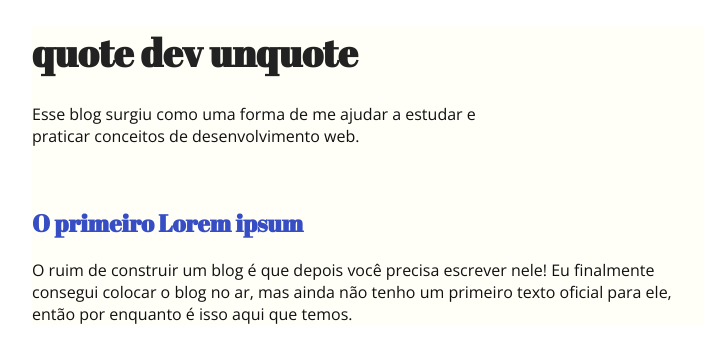
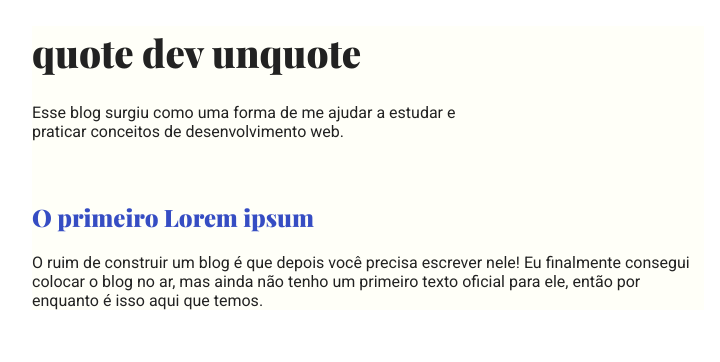
Before and after one commit to daycampos/quotedevunquote, a React app: page / in a window 1280 px wide. Shown: the top 362 px of the page, without its empty margins (272-992 px from the left). Built offline with nearby package versions, Linux system fonts and the light colour scheme.

Commit message:
Alterando tipografia e alguns estilos

```diff
--- /dev/null
+++ b/components/Avatar.js
@@ -0,0 +1,11 @@
+/** @jsx jsx */
+import React from 'react';
+import {jsx} from '@emotion/core';
+
+export default class Avatar extends React.Component{
+    render(){
+        return(
+            <img src={'../media/stryker.jpeg'} alt={''} />
+        );
+    }
+}
--- a/components/Bio.js
+++ b/components/Bio.js
@@ -1,16 +1,18 @@
+/** @jsx jsx */
 import React from 'react';
-import styled from '@emotion/styled';
+import {jsx} from '@emotion/core';
 
 class Bio extends React.PureComponent{
     render(){
-        const Bio = styled.aside`
-            font-size:1em;
-            max-width:450px;
-        `
         return(
-            <Bio>
+            <aside
+                css={{
+                    fontSize:'1em',
+                    maxWidth:450,
+                }}
+            >
                 {this.props.text}
-            </Bio>
+            </aside>
         )
     }
 }
--- a/components/Header.js
+++ b/components/Header.js
@@ -1,15 +1,12 @@
 import React from 'react';
-import styled from '@emotion/styled';
 
 export default class Header extends React.Component{
 
     render(){
-        const Header = styled("header")`
-            `
         return(
-            <Header>
+            <header>
                 {this.props.children}
-            </Header>
+            </header>
         );
     }
 }
--- a/components/Home.js
+++ b/components/Home.js
@@ -5,6 +5,7 @@ import Header from './Header';
 import Title from './Title';
 import Bio from './Bio';
 import Post from './Post';
+import Avatar from './Avatar';
 
 export default class Home extends React.Component{
     render(){
@@ -20,13 +21,14 @@ export default class Home extends React.Component{
             <Global
       styles={css`
         * {
-            @import url('https://fonts.googleapis.com/css?family=Abril+Fatface|Open+Sans&display=swap');
+            @import url('https://fonts.googleapis.com/css?family=Playfair+Display:900|Roboto&display=swap');
             body {
-                font-family: 'Open Sans', sans-serif;
-                color:#111111;
+                font-family: 'Roboto', sans-serif;
+                color:#222222;
             }
             h1,h2,h3 {
-                font-family: 'Abril Fatface', cursive;
+                font-family: 'Playfair Display', serif;
+                font-weight:900;
             }
             h1{
                 color:#222222;
@@ -40,6 +42,7 @@ export default class Home extends React.Component{
             <Container>
                 <Header>
                     <Title title="quote dev unquote"/>
+
                     <Bio text={
                         `Esse blog surgiu como uma forma de me ajudar
                         a estudar e praticar conceitos de desenvolvimento web.`
--- a/components/Post.js
+++ b/components/Post.js
@@ -1,28 +1,22 @@
+/** @jsx jsx */
+
 import React from 'react';
-import styled from '@emotion/styled';
-
-
-
+import {jsx} from '@emotion/core';
 
 class Post extends React.PureComponent{
     render(){
-        const Post = styled.p`
-            font-size:1em;
-
-
-        `
-        const PostTitle = styled.h2`font-size:1.5em`
-        const Wrapper = styled.div`margin-top:60px;`
 
         return(
-            <Wrapper>
-                <PostTitle>
+            <div css={{marginTop:60}}>
+                <h2 css={{fontSize:'1.5em'}}>
                     O primeiro Lorem ipsum
-                </PostTitle>
-                <Post>
+                </h2>
+                <p css={{
+                    fontSize:'1em'
+                }}>
                     {this.props.text}
-                </Post>
-            </Wrapper>
+                </p>
+            </div>
         )
     }
 }
--- a/components/Title.js
+++ b/components/Title.js
@@ -1,13 +1,15 @@
+/** @jsx jsx */
 import React from 'react';
-import styled from '@emotion/styled';
+import {jsx} from '@emotion/core';
 
 export default class Title extends React.PureComponent{
 
     render(){
-        const Title = styled.h1`font-size:2.4em`
-
         return(
-            <Title>{this.props.title}</Title>
+            <h1 css={{fontSize:'2.4em'}}>
+                <span>quote dev</span>
+                <span> unquote</span>
+            </h1>
         )
     }
 }
```
Also changed, not shown: containers/App.js (+2 -7 lines), media/stryker.jpeg (added).
